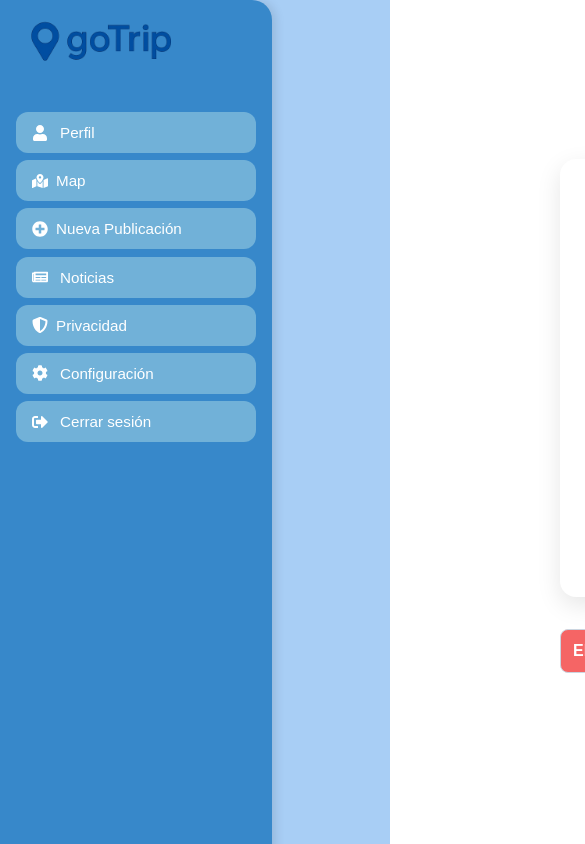
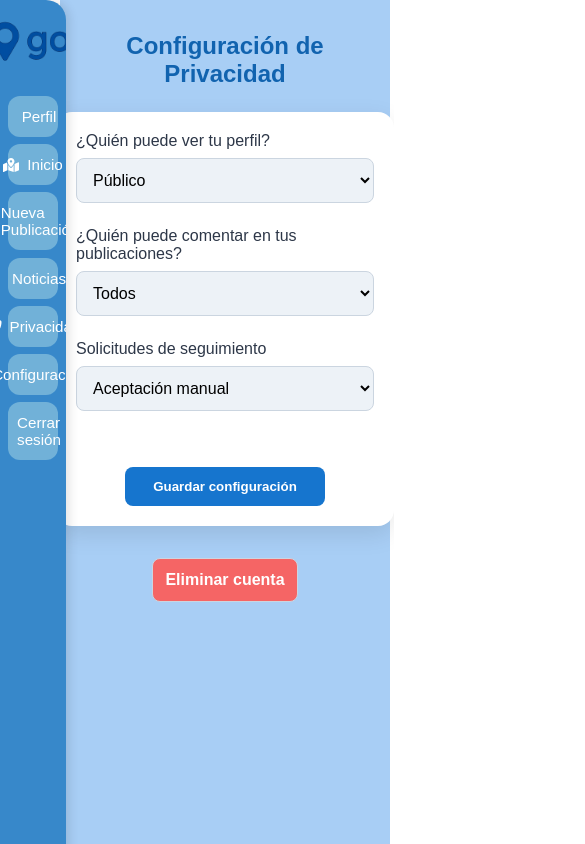
Before and after one commit to anmadb/prototipoTFG, a React (Vite) app in the folder Frontend/: page /privacy in a window 390 px wide. Shown: the top 844 px of the page, 585 px wide, since content can reach past the window. Built offline with nearby package versions, Linux system fonts and the light colour scheme.

Commit message:
Cambios de front para que sea REESPONSIVE como lo gusta al profe

```diff
--- a/Frontend/src/components/pages/CreatePost.css
+++ b/Frontend/src/components/pages/CreatePost.css
@@ -1,9 +1,31 @@
+/* Sidebar locked styles */
+.sidebar {
+  width: 240px;
+  height: 100vh;
+  background-color: #3788ca;
+  padding: 2rem 1rem;
+  border-top-right-radius: 20px;
+  border-bottom-right-radius: 20px;
+  box-shadow: 4px 0 10px rgba(0, 0, 0, 0.1);
+  display: flex;
+  flex-direction: column;
+  justify-content: start;
+  align-items: center;
+  gap: 2rem;
+  color: white;
+  position: fixed;
+  top: 0;
+  left: 0;
+  z-index: 10;
+}
 
-  /* Layout general */
+/* Layout general */
 .create-post-page {
   display: flex;
   min-height: 100vh;
   background-color: #a8cef5;
+  margin-left: 240px; /* Make space for fixed sidebar */
+  width: calc(100% - 240px); /* Adjust width to account for sidebar */
 }
 
 /* Parte derecha donde va el form */
@@ -12,8 +34,7 @@
   padding: 2rem;
   display: flex;
   flex-direction: column;
-  align-items: flex-start;
-  padding-left: 35rem;
+  align-items: center;
 }
 
 .title {
@@ -22,15 +43,12 @@
   color: #1163af;
   margin-bottom: 2rem;
   text-align: center;
-  display: flex;
-   align-items: flex-start;
-  padding-left: 10rem;
+  width: 100%;
 }
-
 
 .post-form {
   background: white;
-  padding: 3rem 4rem 3rem 3rem;
+  padding: 2rem 3rem 2rem 2rem;
   border-radius: 1rem;
   box-shadow: 0 8px 24px rgba(0, 0, 0, 0.1);
   width: 100%;
@@ -79,6 +97,10 @@
   border-radius: 0.5rem;
   cursor: pointer;
   transition: background-color 0.3s ease;
+  margin: 0 auto;
+  display: block;
+  width: 50%;
+  max-width: 200px;
 }
 
 .submit-btn:hover {
@@ -92,3 +114,91 @@
   text-align: center;
   color: #2b6cb0;
 }
+
+/* Media Queries for Responsive Design */
+
+/* Tablets and smaller desktops */
+@media (max-width: 1024px) {
+  .sidebar {
+    width: 200px;
+  }
+
+  .create-post-page {
+    margin-left: 200px;
+    width: calc(100% - 200px);
+  }
+
+  .form-section {
+    padding: 1.5rem;
+  }
+
+  .post-form {
+    padding: 1.5rem;
+  }
+}
+
+/* Large mobile devices */
+@media (max-width: 768px) {
+  .sidebar {
+    width: 60px;
+    padding: 1rem 0.5rem;
+    overflow: hidden;
+  }
+
+  .create-post-page {
+    margin-left: 60px;
+    width: calc(100% - 60px);
+  }
+
+  .menu li span {
+    display: none; /* Hide menu text on small screens */
+  }
+
+  .menu li {
+    justify-content: center;
+    padding: 0.75rem;
+  }
+
+  .logo {
+    width: 40px;
+    margin-top: 20px;
+  }
+
+  .title {
+    font-size: 1.75rem;
+    margin-bottom: 1.5rem;
+  }
+}
+
+/* Small mobile devices */
+@media (max-width: 480px) {
+  .form-section {
+    padding: 1rem;
+  }
+
+  .title {
+    font-size: 1.5rem;
+    margin-bottom: 1rem;
+  }
+
+  .post-form {
+    padding: 1rem;
+  }
+
+  .post-form input[type="text"],
+  .post-form input[type="number"],
+  .post-form textarea,
+  .post-form input[type="file"] {
+    padding: 0.5rem;
+    font-size: 0.9rem;
+  }
+
+  .sidebar {
+    width: 50px;
+  }
+
+  .create-post-page {
+    margin-left: 50px;
+    width: calc(100% - 50px);
+  }
+}
--- a/Frontend/src/components/pages/Privacy.css
+++ b/Frontend/src/components/pages/Privacy.css
@@ -2,15 +2,16 @@
   display: flex;
   min-height: 100vh;
   background-color: #a8cef5;
+  margin-left: 240px; /* Account for fixed sidebar */
+  width: calc(100% - 240px); /* Adjust width */
 }
 
 .privacy-section {
- flex: 1;
+  flex: 1;
   padding: 2rem;
   display: flex;
   flex-direction: column;
-  align-items: flex-start;
-  padding-left: 35rem;
+  align-items: center; /* Changed from flex-start to center */
 }
 
 .privacy-title {
@@ -19,7 +20,7 @@
   color: #1163af;
   margin-bottom: 2rem;
   text-align: center;
-  padding-left: 6rem;
+  width: 100%; /* Full width for better centering */
 }
 
 .privacy-card {
@@ -64,9 +65,8 @@
   color: #c53030;
 }
 
-
 .save-btn {
-  margin-top: 2rem;
+  margin: 2rem auto 0; /* Centered with margin top */
   padding: 0.75rem 1.5rem;
   background-color: #1675ce;
   color: white;
@@ -75,8 +75,80 @@
   border-radius: 0.5rem;
   cursor: pointer;
   transition: background-color 0.3s ease;
+  display: block; /* Needed for auto margins */
+  width: fit-content; /* Only as wide as content */
 }
 
 .save-btn:hover {
   background-color: #1485aa;
 }
+
+/* Responsive Media Queries */
+
+/* Tablets */
+@media (max-width: 1024px) {
+  .privacy-page {
+    margin-left: 200px;
+    width: calc(100% - 200px);
+  }
+
+  .privacy-section {
+    padding: 1.5rem;
+  }
+}
+
+/* Large mobile devices */
+@media (max-width: 768px) {
+  .privacy-page {
+    margin-left: 80px;
+    width: calc(100% - 80px);
+  }
+
+  .privacy-title {
+    font-size: 1.75rem;
+    padding-left: 0;
+  }
+
+  .privacy-card {
+    padding: 1.5rem;
+  }
+}
+
+/* Small mobile devices */
+@media (max-width: 480px) {
+  .privacy-page {
+    margin-left: 60px;
+    width: calc(100% - 60px);
+  }
+
+  .privacy-section {
+    padding: 1rem;
+  }
+
+  .privacy-title {
+    font-size: 1.5rem;
+    margin-bottom: 1.5rem;
+  }
+
+  .privacy-card {
+    padding: 1.25rem;
+  }
+
+  .save-btn {
+    padding: 0.75rem 1rem;
+    width: 100%;
+    max-width: 200px;
+  }
+}
+
+/* Very small devices */
+@media (max-width: 360px) {
+  .privacy-page {
+    margin-left: 50px;
+    width: calc(100% - 50px);
+  }
+
+  .privacy-card {
+    padding: 1rem;
+  }
+}
--- a/Frontend/src/components/sidebar/Sidebar.jsx
+++ b/Frontend/src/components/sidebar/Sidebar.jsx
@@ -25,7 +25,7 @@ const Sidebar = () => {
         <li><FaUser className="icon" /> Perfil</li>
         <li>
           <Link to="/home" className="menu-link">
-            <FaMapMarkedAlt className="icon" /> Map
+            <FaMapMarkedAlt className="icon" /> Inicio
           </Link>
         </li>
         <li>
```
